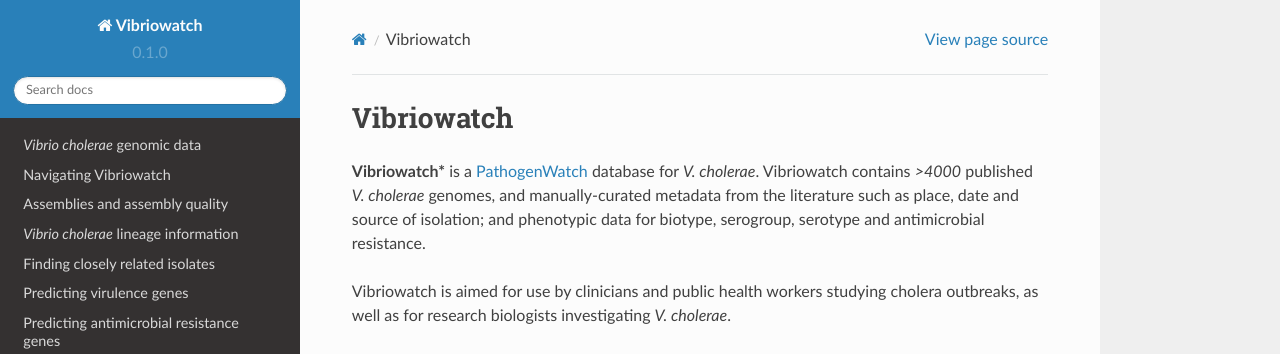
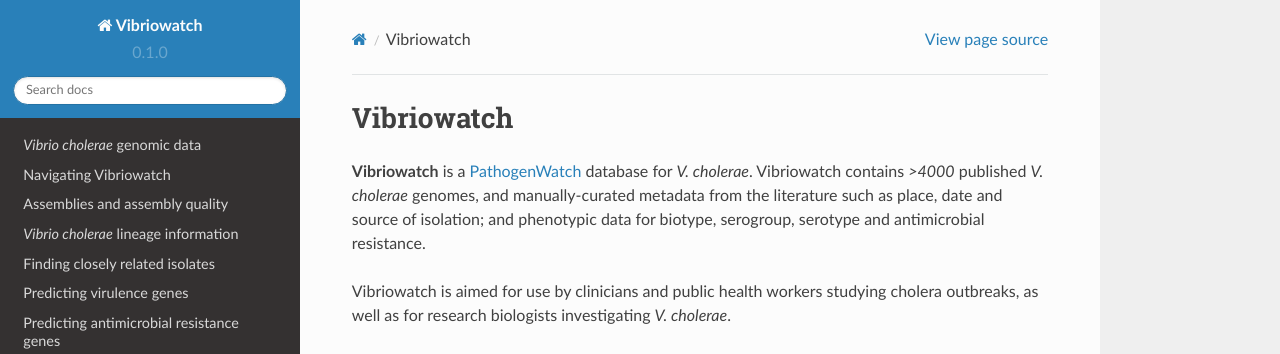
Before and after one commit to avrilcoghlan/vibriowatch, a Sphinx documentation site: the page built from docs/source/index.rst, in a window 1280 px wide and 900 px high. Shown: the top 354 px of the window. Built offline with Sphinx 7.4.7 and the Read the Docs theme 2.0.0, drawn with Linux system fonts in a browser that asks for light colours.

```diff
--- a/docs/source/index.rst
+++ b/docs/source/index.rst
@@ -1,7 +1,7 @@
 Vibriowatch
 ===========
 
-**Vibriowatch*** is a `PathogenWatch`_ database for *V. cholerae*. Vibriowatch contains `>4000` published *V. cholerae* genomes, and manually-curated metadata from the literature such as place, date and source of isolation; and phenotypic data for biotype, serogroup, serotype and antimicrobial resistance.
+**Vibriowatch** is a `PathogenWatch`_ database for *V. cholerae*. Vibriowatch contains `>4000` published *V. cholerae* genomes, and manually-curated metadata from the literature such as place, date and source of isolation; and phenotypic data for biotype, serogroup, serotype and antimicrobial resistance.
 
 .. _PathogenWatch: https://pathogen.watch/
 
```
